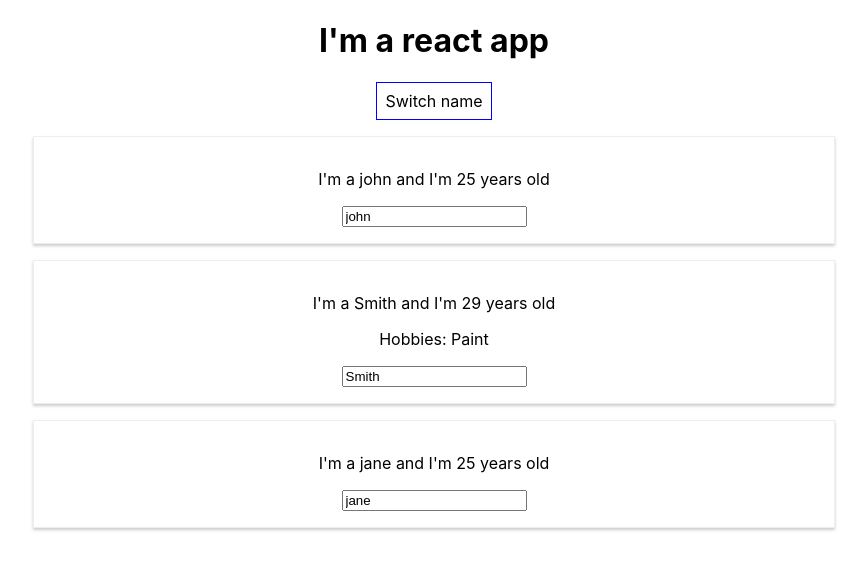
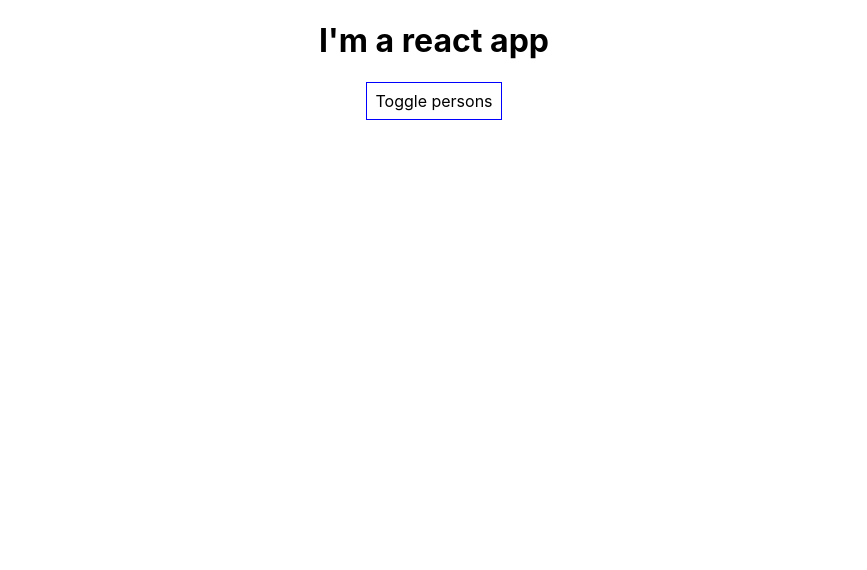
Before and after one commit to biancavlz/Playing_around_with_React, a React (Create React App) app: page / in a window 1280 px wide. Shown: the top 570 px of the page, without its empty margins (206-1073 px from the left). Built offline with nearby package versions, Linux system fonts and the light colour scheme.

Commit message:
Using ternary conditional in JSX to toggle persons list

```diff
--- a/src/App.js
+++ b/src/App.js
@@ -8,7 +8,9 @@ class App extends Component {
       { name: "john", age: "25" },
       { name: "Smith", age: "29"  },
       { name: "jane", age: "25" }
-    ]
+    ],
+
+    showPersons: false
   }
 
   switchNameHandle = (newName) => {
@@ -35,6 +37,11 @@ class App extends Component {
     )
   }
 
+  togglePersonsHandler = () => {
+    const doesShow = this.state.showPersons;
+    this.setState({showPersons: !doesShow});
+  }
+
   render() {
     const styling = {
       backgroundColor: "white",
@@ -47,13 +54,26 @@ class App extends Component {
     return (
       <div className="App">
         <h1>I'm a react app </h1>
-        <button style= {styling} onClick={ () => this.switchNameHandle("Maximilian") }>Switch name</button>
-        <Person name={this.state.persons[0].name} age={this.state.persons[0].age}/>
-        <Person click={this.switchNameHandle.bind(this, "Max!!!")}
-          changed={this.nameChangeHandler}
-          name={this.state.persons[1].name}
-          age={this.state.persons[1].age}>Hobbies: Paint</Person>
-        <Person name={this.state.persons[2].name} age={this.state.persons[2].age}/>
+        <button style= {styling} onClick={ this.togglePersonsHandler }>Toggle persons</button>
+        {
+          this.state.showPersons === true ?
+            <div>
+              <Person
+                name={this.state.persons[0].name}
+                age={this.state.persons[0].age}
+              />
+              <Person
+                click={this.switchNameHandle.bind(this, "Max!!!")}
+                changed={this.nameChangeHandler}
+                name={this.state.persons[1].name}
+                age={this.state.persons[1].age}>Hobbies: Paint
+              </Person>
+              <Person
+                name={this.state.persons[2].name}
+                age={this.state.persons[2].age}
+              />
+            </div> : null
+        }
       </div>
     );
   }
```
